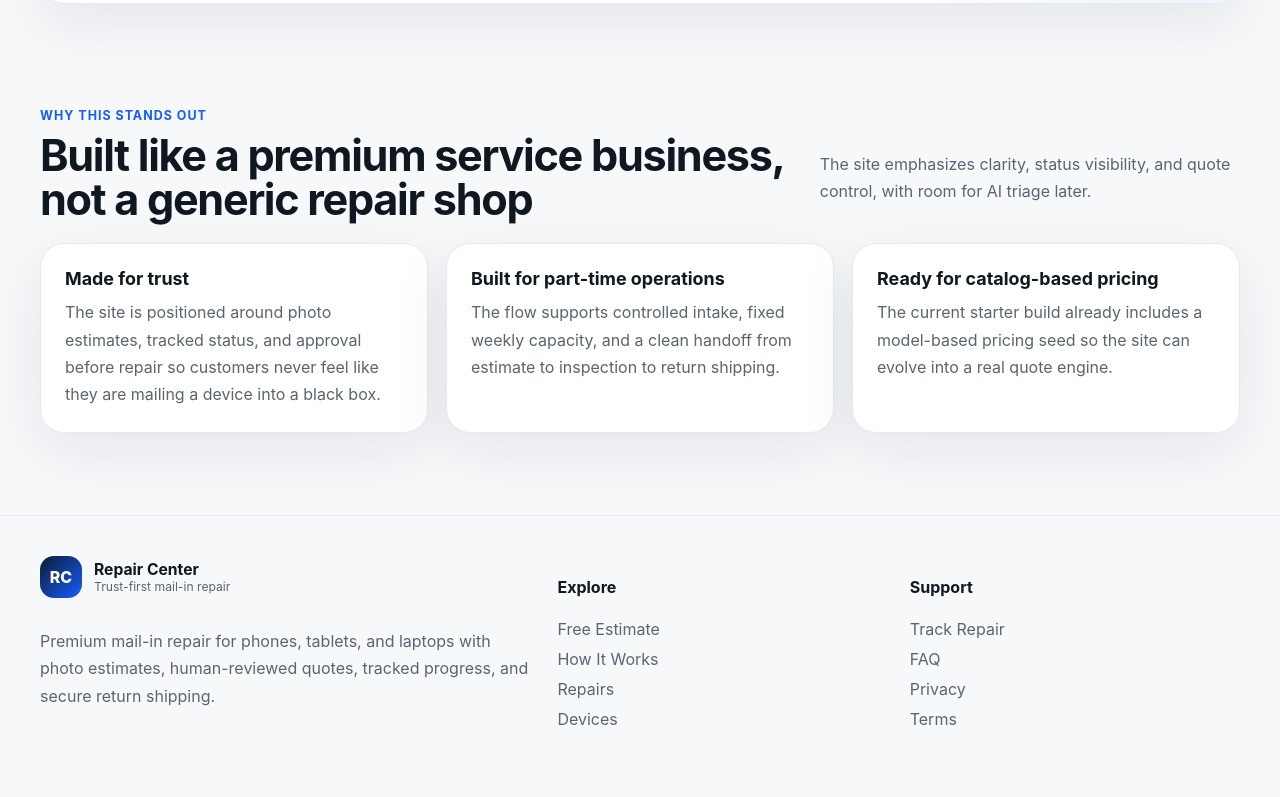
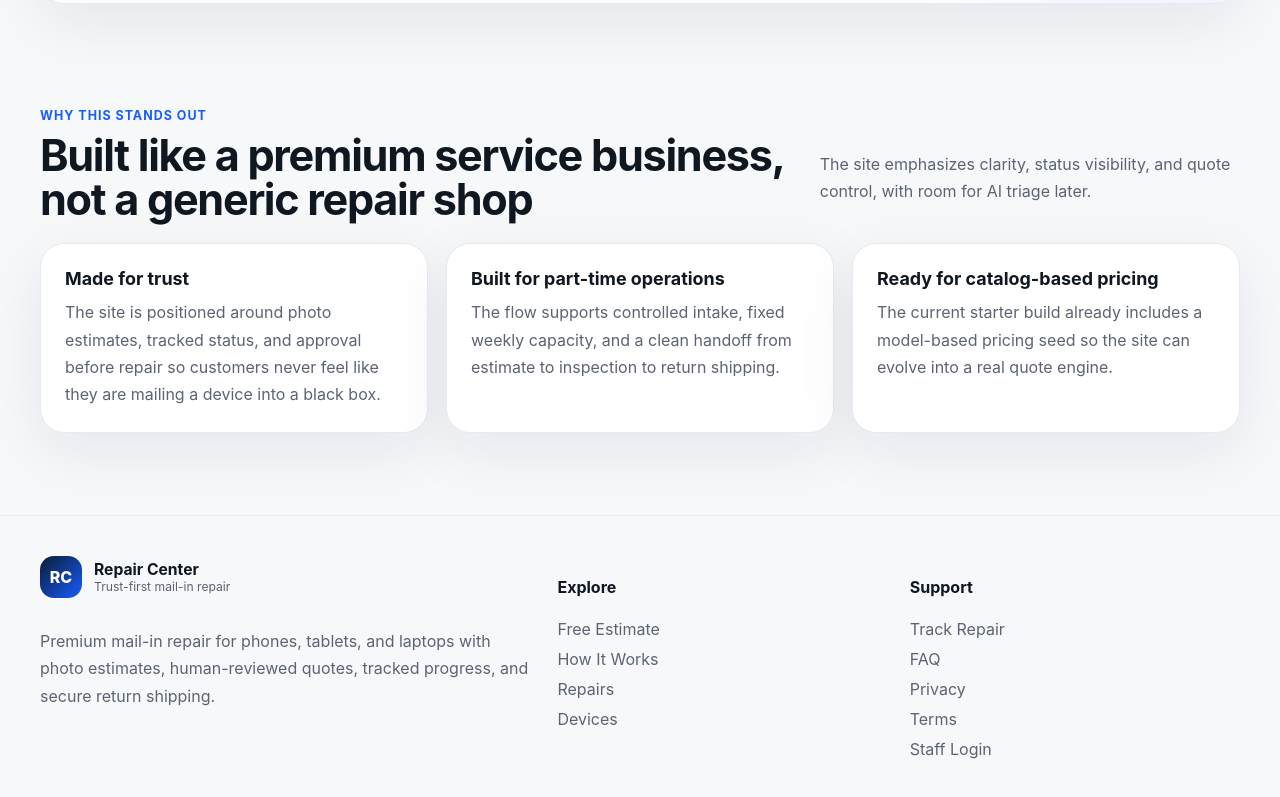
Before and after one commit to kkoly10/repair-center, a Next.js app: page / in a window 1280 px wide. Shown: the part 3685-4482 px from the top of the page. Built offline with nearby package versions, Linux system fonts and the light colour scheme.

Commit message:
Update SiteFooter.js

```diff
--- a/components/SiteFooter.js
+++ b/components/SiteFooter.js
@@ -35,6 +35,7 @@ export default function SiteFooter() {
             <Link href='/faq'>FAQ</Link>
             <Link href='/privacy'>Privacy</Link>
             <Link href='/terms'>Terms</Link>
+            <Link href='/login'>Staff Login</Link>
           </div>
         </div>
       </div>
```
